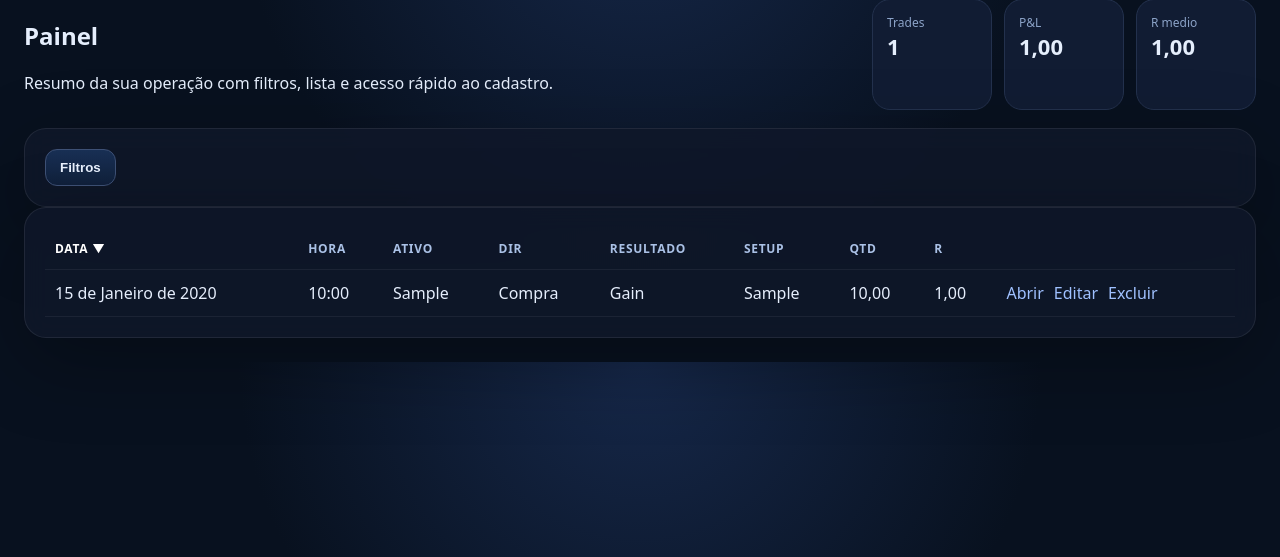
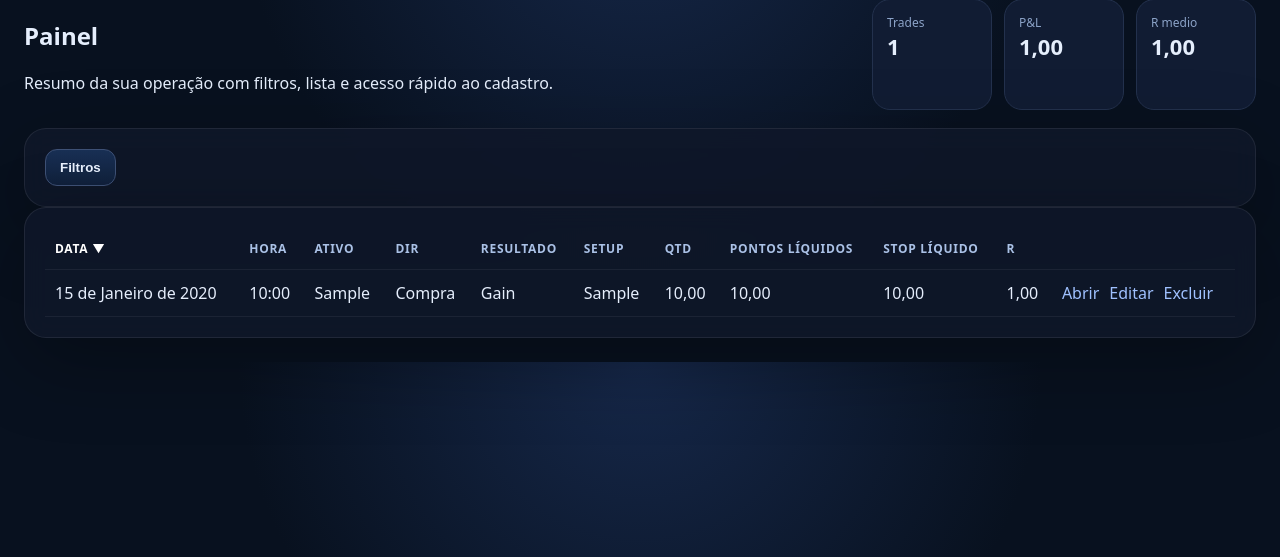
Before and after one commit to fabianopolone123/DIARIOTRADE, a Django app: page / in a window 1280 px wide. Shown: the part 122-679 px from the top of the page. Run offline with Django 5.2, Linux system fonts and the light colour scheme; a user stored in the database is signed in; tables that the repository leaves empty hold one stand-in row (values such as "Sample post").

Commit message:
Adiciona colunas de pontos liquidos e stop liquido no painel
Permite ver e ordenar pelo resultado real da operacao em pontos direto
na lista, sem precisar abrir cada trade.

```diff
--- a/journal/views.py
+++ b/journal/views.py
@@ -82,6 +82,8 @@ class DashboardView(LoginRequiredMixin, ListView):
         "result": "result",
         "setup": "setup",
         "quantity": "quantity",
+        "target_points_net": "target_points_net",
+        "stop_points_net": "stop_points_net",
     }
     SORT_COLUMNS = [
         ("date", "Data"),
@@ -91,6 +93,8 @@ class DashboardView(LoginRequiredMixin, ListView):
         ("result", "Resultado"),
         ("setup", "Setup"),
         ("quantity", "Qtd"),
+        ("target_points_net", "Pontos líquidos"),
+        ("stop_points_net", "Stop líquido"),
     ]
 
     def get_queryset(self):
--- a/templates/journal/dashboard.html
+++ b/templates/journal/dashboard.html
@@ -68,6 +68,8 @@
         <td>{{ trade.result }}</td>
         <td>{{ trade.setup }}</td>
         <td>{{ trade.quantity }}</td>
+        <td>{{ trade.target_points_net|default:"" }}</td>
+        <td>{{ trade.stop_points_net|default:"" }}</td>
         <td>{{ trade.r_multiple|floatformat:2 }}</td>
         <td class="row-actions">
           <a href="{% url 'journal:trade_detail' trade.pk %}">Abrir</a>
@@ -76,7 +78,7 @@
         </td>
       </tr>
       {% empty %}
-      <tr><td colspan="9" class="empty">Nenhum trade cadastrado.</td></tr>
+      <tr><td colspan="11" class="empty">Nenhum trade cadastrado.</td></tr>
       {% endfor %}
     </tbody>
   </table>
```
